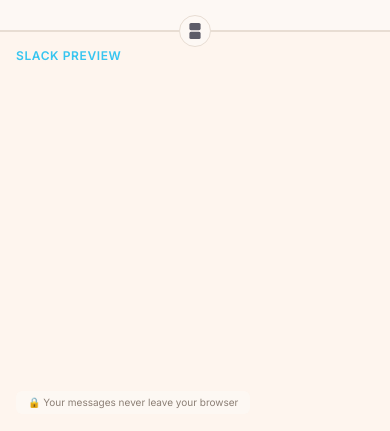
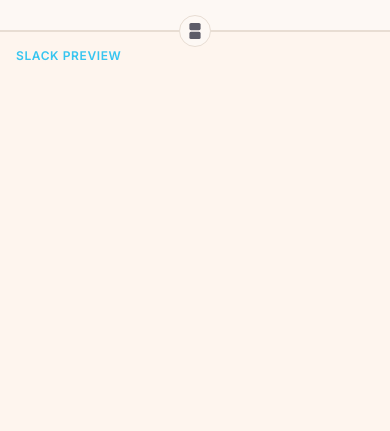
Before and after one commit to cauethenorio/slackfmt, a React (Vite) app in the folder packages/web/: page / in a window 390 px wide. Shown: the part 410-841 px from the top of the page. Built offline with nearby package versions, Linux system fonts and the light colour scheme.

Commit message:
fix(web): fix copy button overlap, add bottom padding, translucent privacy notice

```diff
--- a/packages/web/src/components/CopyButton.tsx
+++ b/packages/web/src/components/CopyButton.tsx
@@ -4,15 +4,13 @@ interface CopyButtonProps {
 
 export function CopyButton({ onClick }: CopyButtonProps) {
   return (
-    <div className="sticky bottom-4 z-10 flex justify-end pr-4 mt-4 pointer-events-none">
     <button
       type="button"
       onClick={onClick}
       title="Copy for Slack"
-        className="pointer-events-auto px-[60px] py-3 text-base font-semibold bg-copy-btn text-white rounded-lg cursor-pointer shadow-[0_2px_8px_rgba(0,0,0,0.12)] hover:opacity-90 hover:shadow-[0_4px_12px_rgba(0,0,0,0.16)] transition-all"
+      className="absolute bottom-4 right-4 z-10 px-[60px] py-3 text-sm font-semibold uppercase tracking-wider bg-copy-btn text-white rounded-lg cursor-pointer shadow-[0_2px_8px_rgba(0,0,0,0.12)] hover:opacity-90 hover:shadow-[0_4px_12px_rgba(0,0,0,0.16)] transition-all"
     >
       Copy
     </button>
-    </div>
   );
 }
--- a/packages/web/src/components/DualPaneEditor.tsx
+++ b/packages/web/src/components/DualPaneEditor.tsx
@@ -85,10 +85,9 @@ export function DualPaneEditor() {
           </span>
         </div>
         <div className="flex-1 min-h-0 flex flex-col">
-          <QuillPane deltaJson={deltaJson} scrollRef={quillScrollRef}>
-            {hasContent && <CopyButton onClick={handleCopy} />}
-          </QuillPane>
+          <QuillPane deltaJson={deltaJson} scrollRef={quillScrollRef} />
         </div>
+        {hasContent && <CopyButton onClick={handleCopy} />}
       </div>
 
       <PrivacyNotice />
--- a/packages/web/src/components/MarkdownPane.tsx
+++ b/packages/web/src/components/MarkdownPane.tsx
@@ -39,7 +39,7 @@ export const MarkdownPane = forwardRef<HTMLTextAreaElement, MarkdownPaneProps>(
         aria-label="Markdown input"
         placeholder="Type or paste your formatted content here..."
         spellCheck={false}
-        className="w-full h-full resize-none bg-transparent text-text-secondary font-mono text-sm leading-relaxed p-5 outline-none placeholder:text-text-subtle"
+        className="w-full h-full resize-none bg-transparent text-text-secondary font-mono text-sm leading-relaxed p-5 pb-16 outline-none placeholder:text-text-subtle"
       />
     );
   },
--- a/packages/web/src/components/PrivacyNotice.tsx
+++ b/packages/web/src/components/PrivacyNotice.tsx
@@ -1,6 +1,9 @@
 export function PrivacyNotice() {
   return (
-    <div className="absolute bottom-5 left-4 z-10 text-[10px] md:text-xs text-text-muted bg-privacy-bg backdrop-blur-sm px-3 py-1 rounded-md">
+    <div
+      className="hidden md:block absolute bottom-5 left-4 z-10 text-xs text-text-muted backdrop-blur-sm px-3 py-1 rounded-md"
+      style={{ backgroundColor: "var(--color-privacy-bg)" }}
+    >
       🔒 Your messages never leave your browser
     </div>
   );
--- a/packages/web/src/components/QuillPane.tsx
+++ b/packages/web/src/components/QuillPane.tsx
@@ -18,10 +18,9 @@ const FORMATS = [
 interface QuillPaneProps {
   deltaJson: string | null;
   scrollRef?: React.MutableRefObject<HTMLElement | null>;
-  children?: React.ReactNode;
 }
 
-export function QuillPane({ deltaJson, scrollRef, children }: QuillPaneProps) {
+export function QuillPane({ deltaJson, scrollRef }: QuillPaneProps) {
   const containerRef = useRef<HTMLDivElement>(null);
   const quillRef = useRef<Quill | null>(null);
 
@@ -67,9 +66,7 @@ export function QuillPane({ deltaJson, scrollRef, children }: QuillPaneProps) {
     <section
       ref={containerRef}
       aria-label="Slack preview"
-      className="flex-1 min-h-0 flex flex-col relative"
-    >
-      {children}
-    </section>
+      className="flex-1 min-h-0 flex flex-col"
+    />
   );
 }
--- a/packages/web/src/quill.css
+++ b/packages/web/src/quill.css
@@ -24,7 +24,7 @@
 
 /* Editor */
 .ql-editor {
-  padding: 1.25rem 2rem;
+  padding: 1.25rem 2rem 4rem;
   line-height: 1.46668;
   font-size: 15px;
   font-family: Slack-Lato, Lato, appleLogo, sans-serif;
--- a/packages/web/src/style.css
+++ b/packages/web/src/style.css
@@ -18,7 +18,7 @@
   --color-label-markdown: #e01e5a;
   --color-label-preview: #36c5f0;
   --color-copy-btn: #1a9963;
-  --color-privacy-bg: rgba(253, 248, 244, 0.85);
+  --color-privacy-bg: rgba(253, 248, 244, 0.35);
 }
 
 /* ── Dark mode ── */
@@ -39,7 +39,7 @@
   --color-label-markdown: #e01e5a;
   --color-label-preview: #36c5f0;
   --color-copy-btn: #1a9963;
-  --color-privacy-bg: rgba(26, 26, 46, 0.85);
+  --color-privacy-bg: rgba(26, 26, 46, 0.35);
 }
 
 @theme inline {
```
Lines whose indentation alone changed are shown as unchanged.
